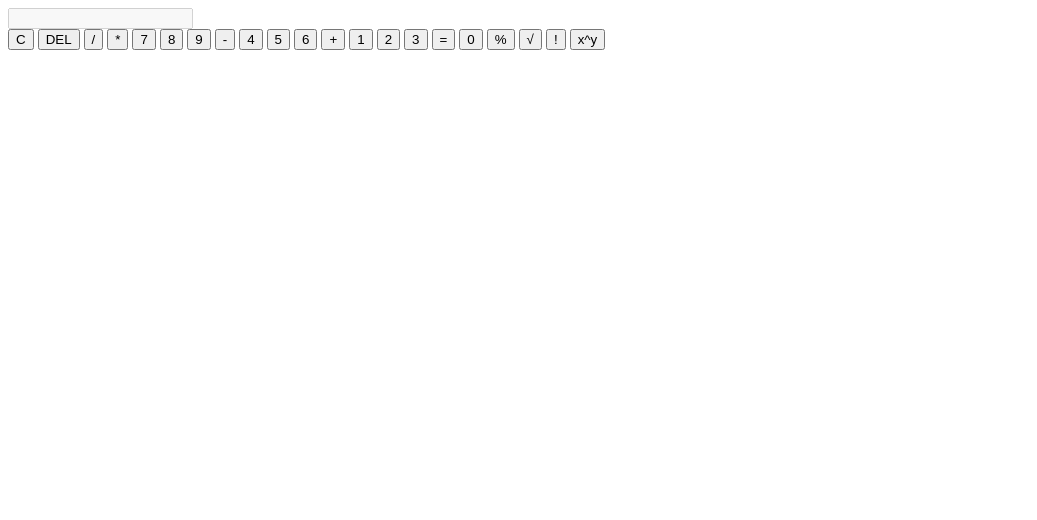
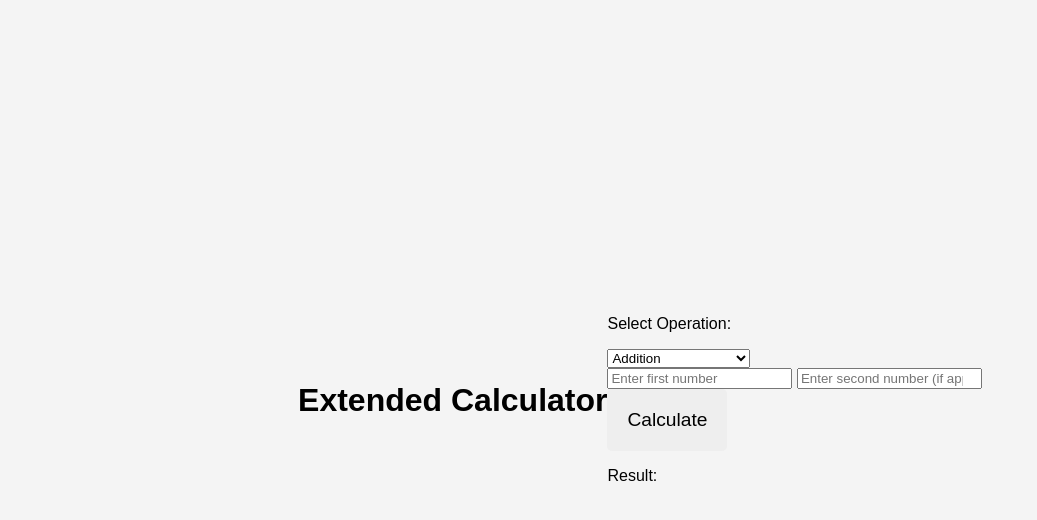
Before and after one commit to JubayerExpress/Calculator, a plain HTML site: page index.html in a window 1280 px wide. Shown: the whole page, without its empty margins (0-1037 px from the left). Drawn offline with Linux system fonts and the light colour scheme.

Commit message:
Update index.html

```diff
--- a/index.html
+++ b/index.html
@@ -4,35 +4,31 @@
     <meta charset="UTF-8">
     <meta name="viewport" content="width=device-width, initial-scale=1.0">
     <title>Extended Calculator</title>
-    <link rel="stylesheet" href="style.css">
+    <link rel="stylesheet" href="styles.css">
 </head>
 <body>
-    <div class="calculator">
-        <input type="text" id="display" disabled>
-        <div class="buttons">
-            <button onclick="clearDisplay()">C</button>
-            <button onclick="deleteDigit()">DEL</button>
-            <button onclick="appendOperator('/')">/</button>
-            <button onclick="appendOperator('*')">*</button>
-            <button onclick="appendNumber(7)">7</button>
-            <button onclick="appendNumber(8)">8</button>
-            <button onclick="appendNumber(9)">9</button>
-            <button onclick="appendOperator('-')">-</button>
-            <button onclick="appendNumber(4)">4</button>
-            <button onclick="appendNumber(5)">5</button>
-            <button onclick="appendNumber(6)">6</button>
-            <button onclick="appendOperator('+')">+</button>
-            <button onclick="appendNumber(1)">1</button>
-            <button onclick="appendNumber(2)">2</button>
-            <button onclick="appendNumber(3)">3</button>
-            <button onclick="calculateResult()">=</button>
-            <button onclick="appendNumber(0)">0</button>
-            <button onclick="appendOperator('%')">%</button>
-            <button onclick="calculateSqrt()">√</button>
-            <button onclick="calculateFactorial()">!</button>
-            <button onclick="calculateExponent()">x^y</button>
-        </div>
+    <h1>Extended Calculator</h1>
+    <div id="calculator">
+        <p>Select Operation:</p>
+        <select id="operation">
+            <option value="add">Addition</option>
+            <option value="subtract">Subtraction</option>
+            <option value="multiply">Multiplication</option>
+            <option value="divide">Division</option>
+            <option value="modulus">Modulus</option>
+            <option value="exponent">Exponentiation (x^y)</option>
+            <option value="sqrt">Square Root</option>
+            <option value="factorial">Factorial</option>
+        </select><br>
+
+        <input type="number" id="num1" placeholder="Enter first number">
+        <input type="number" id="num2" placeholder="Enter second number (if applicable)">
+        <br>
+        <button onclick="calculate()">Calculate</button>
+
+        <p id="result">Result: </p>
     </div>
+
     <script src="script.js"></script>
 </body>
 </html>
```
